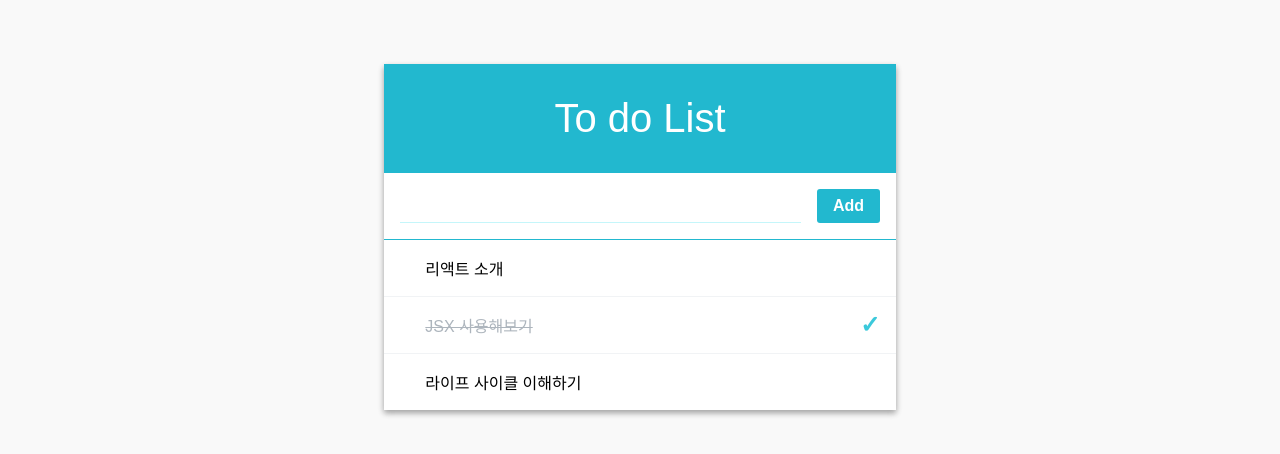
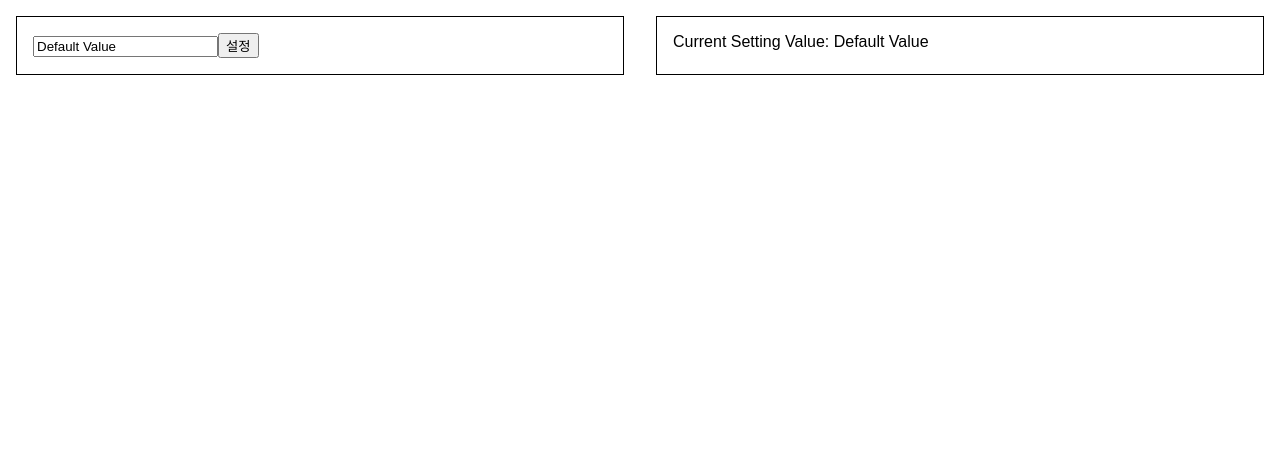
Before and after one commit to hongsp88/My_React, a React (Create React App) app in the folder 1st_project/: page / in a window 1280 px wide. Shown: the top 454 px of the page. Built offline with nearby package versions, Linux system fonts and the light colour scheme.

Commit message:
Sample - ContextAPI

```diff
--- a/1st_project/src/index.css
+++ b/1st_project/src/index.css
@@ -2,5 +2,15 @@ body {
     margin: 0;
     padding: 0;
     font-family: sans-serif;
-    background: #f9f9f9;
   }
+
+  .panes {
+    display: flex;
+  }
+
+  .pane {
+    flex: 1;
+    border: 1px solid black;
+    padding: 1rem;
+    margin: 1rem;
+  }
--- a/1st_project/src/index.js
+++ b/1st_project/src/index.js
@@ -8,7 +8,8 @@ import ReactDOM from 'react-dom/client';
 //import App from './0406_3/App';
 //import App from './0407/App';
 //import App from './0407_2/App';
-import App from './myTodoList/App';
+//import App from './myTodoList/App';
+import App from './myContextAPI/App';
 import './index.css'
 
 const root = ReactDOM.createRoot(document.getElementById('root'));
--- /dev/null
+++ b/1st_project/src/myContextAPI/App.js
@@ -0,0 +1,19 @@
+import React, { Component } from 'react';
+import MyLeftPane from './components/MyLeftPane';
+import MyRightPane from './components/MyRightPane';
+import { MySampleProvider } from './contexts/MySample';
+
+class App extends Component {
+  render() {
+    return (
+      <MySampleProvider>
+        <div className="panes">
+          <MyLeftPane />
+          <MyRightPane />
+        </div>
+      </MySampleProvider>
+    );
+  }
+}
+
+export default App;
--- /dev/null
+++ b/1st_project/src/myContextAPI/components/MyLeftPane.js
@@ -0,0 +1,12 @@
+import React from 'react';
+import MySends from './MySends';
+
+const MyLeftPane = () => {
+    return (
+        <div className="pane">
+            <MySends />
+        </div>
+    )
+}
+
+export default MyLeftPane;
--- /dev/null
+++ b/1st_project/src/myContextAPI/components/MyReceives.js
@@ -0,0 +1,12 @@
+import React from 'react';
+import { MyUseSample } from '../contexts/MySample';
+
+const MyReceives = ({value}) => {
+    return (
+        <div>
+            Current Setting Value: {value}
+        </div>
+    )
+}
+
+export default MyUseSample(MyReceives);
--- /dev/null
+++ b/1st_project/src/myContextAPI/components/MyRightPane.js
@@ -0,0 +1,12 @@
+import React from 'react';
+import MyReceives from './MyReceives';
+
+const MyRightPane = () => {
+    return (
+        <div className="pane">
+            <MyReceives />
+        </div>
+    )
+}
+
+export default MyRightPane;
--- /dev/null
+++ b/1st_project/src/myContextAPI/components/MySends.js
@@ -0,0 +1,36 @@
+import React, { Component } from 'react';
+import { MyUseSample } from '../contexts/MySample';
+
+class MySends extends Component {
+
+    state = {
+        input: ''
+    }
+
+    componentDidMount() {
+        this.setState({
+            input: this.props.value
+        })
+    }
+
+    handleChange = (e) => {
+        this.setState({ input: e.target.value });
+    }
+
+    handleSubmit = (e) => {
+        e.preventDefault();
+        this.props.setValue(this.state.input);
+    }
+
+    render() {
+        return (
+            <form onSubmit={this.handleSubmit}>
+                <input value={this.state.input} onChange={this.handleChange} />
+                <button type="submit">설정</button>
+            </form>
+        )
+    }
+}
+
+// MyUseSample 사용
+export default MyUseSample(MySends);
--- /dev/null
+++ b/1st_project/src/myContextAPI/contexts/MySample.js
@@ -0,0 +1,55 @@
+import React, { Component, createContext } from 'react';
+
+const Context = createContext();
+
+const { Provider, Consumer: MySampleConsumer } = Context;
+
+class MySampleProvider extends Component {
+
+    state = {
+        value: 'Default Value'
+    }
+
+    actions = {
+        setValue: (value) => {
+            this.setState({value});
+        }
+    }
+
+    render() {
+        const { state, actions } = this;
+        // Provider 내에서 사용할 값은, "value" 라고 부릅니다.
+        // 현재 컴포넌트의 state 와 actions 객체를 넣은 객체를 만들어서,
+        // Provider 의 value 값으로 사용하겠습니다.
+        const value = { state, actions };
+        return (
+            <Provider value={value}>
+                {this.props.children}
+            </Provider>
+        )
+    }
+}
+
+// :: HoC 를 사용
+function MyUseSample(WrappedComponent) {
+    return function MyUseSample(props) {
+        return (
+            <MySampleConsumer>
+                {
+                    ({ state, actions }) => (
+                        <WrappedComponent
+                            value={state.value}
+                            setValue={actions.setValue}
+                        />
+                    )
+                }
+            </MySampleConsumer>
+        )
+    }
+}
+
+export {
+    MySampleProvider,
+    MySampleConsumer,
+    MyUseSample
+};
```
